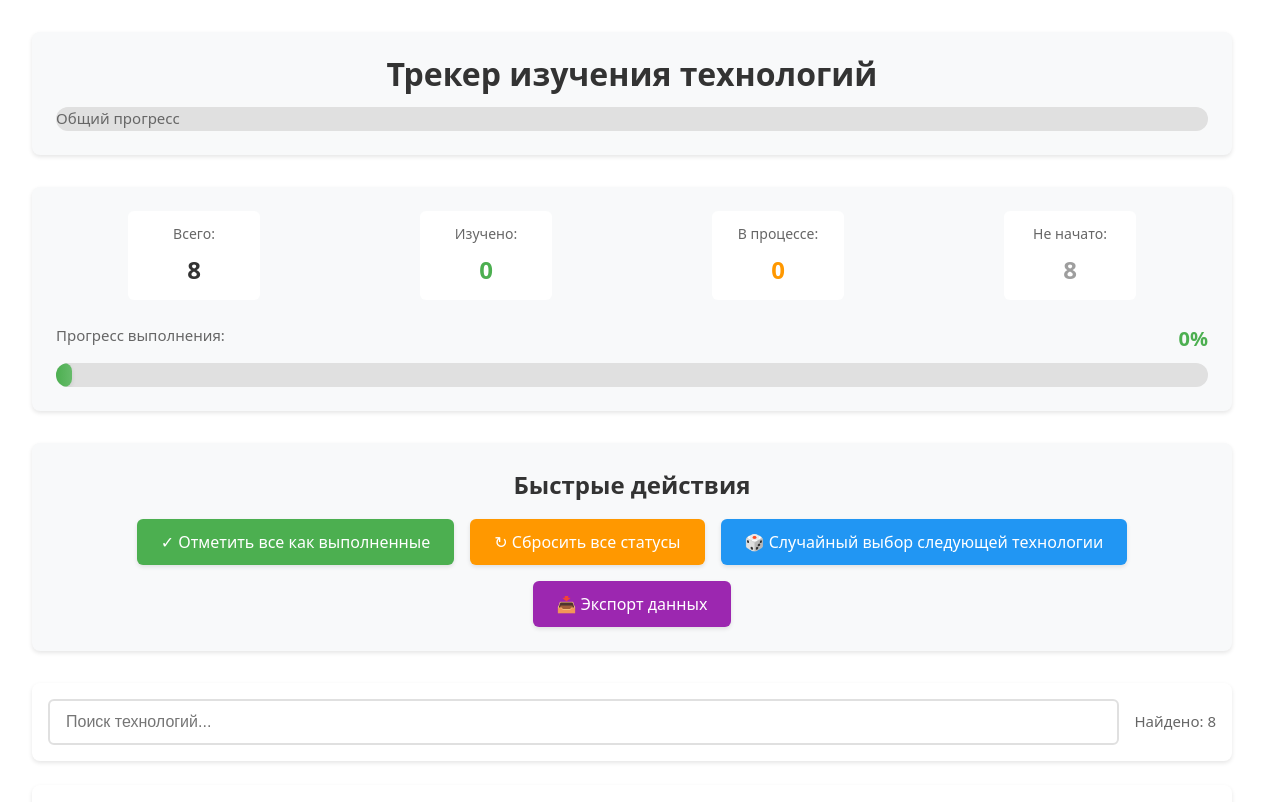
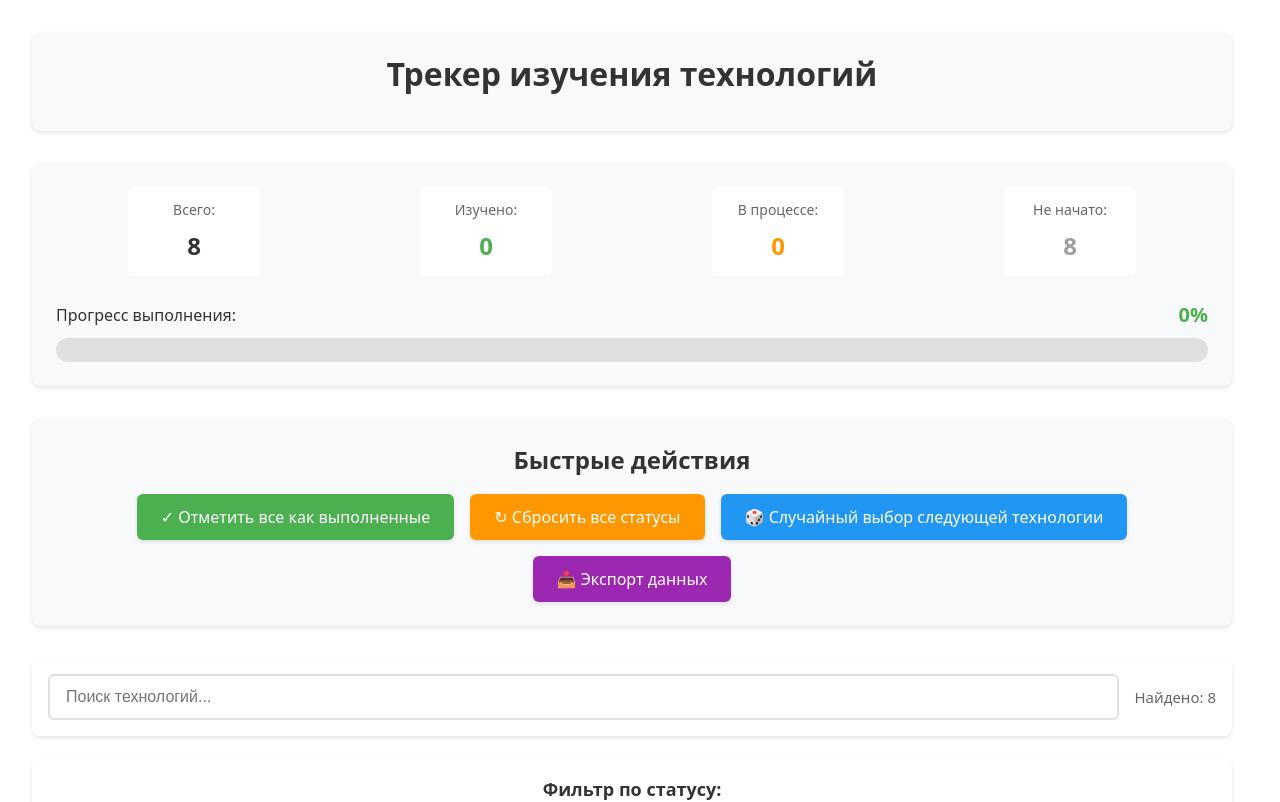
Before and after one commit to Dark-Counter/technology-tracker, a React (Vite) app: page / in a window 1280 px wide. Shown: the top 802 px of the page. Built offline with nearby package versions, Linux system fonts and the light colour scheme.

Commit message:
second fix 22 practic

```diff
--- a/src/App.jsx
+++ b/src/App.jsx
@@ -5,7 +5,6 @@ import ProgressHeader from './components/ProgressHeader'
 import QuickActions from './components/QuickActions'
 import FilterTabs from './components/FilterTabs'
 import SearchBox from './components/SearchBox'
-import ProgressBar from './components/ProgressBar'
 import useTechnologies from './hooks/useTechnologies'
 
 function App() {
@@ -53,13 +52,6 @@ function App() {
     <div className="app-container">
       <header className="app-header">
         <h1 className="app-title">Трекер изучения технологий</h1>
-        <ProgressBar
-          progress={progress}
-          label="Общий прогресс"
-          color="#4CAF50"
-          animated={true}
-          height={20}
-        />
       </header>
       <ProgressHeader technologies={technologies} />
       <QuickActions
```
